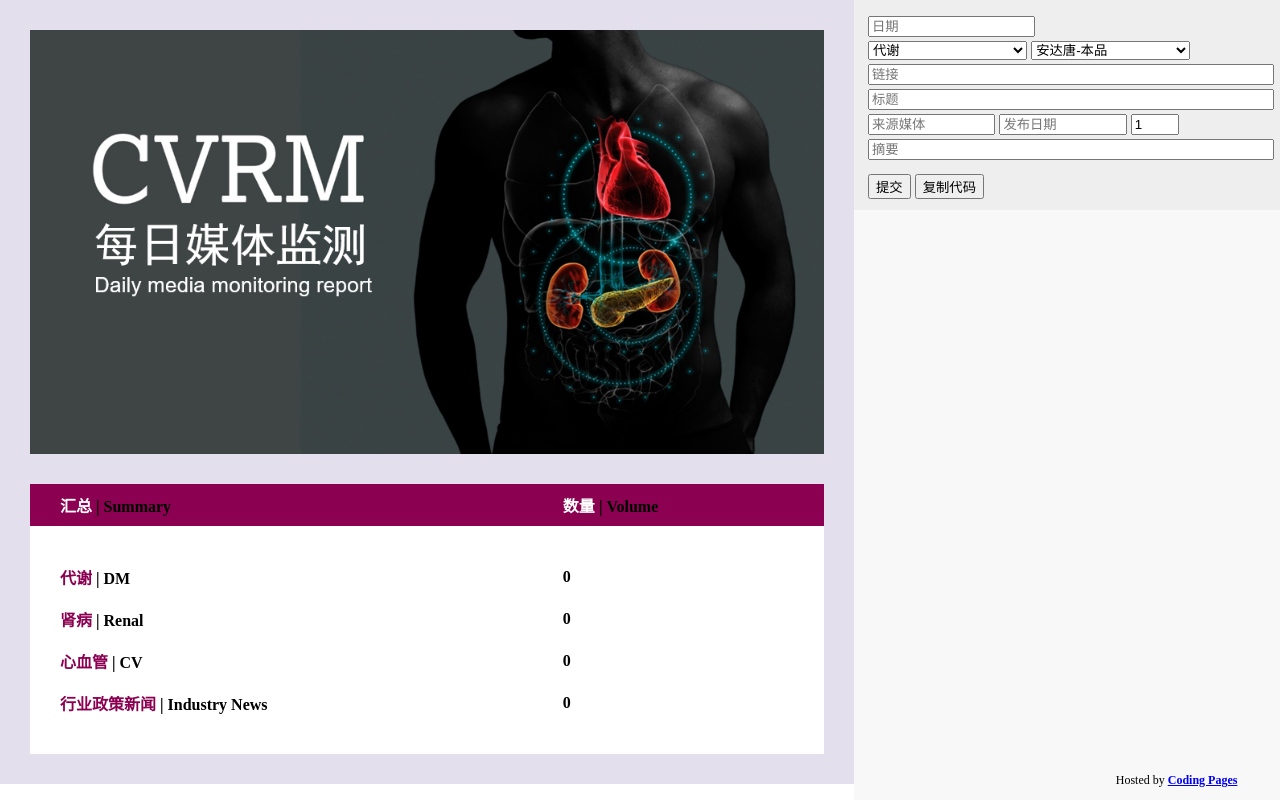
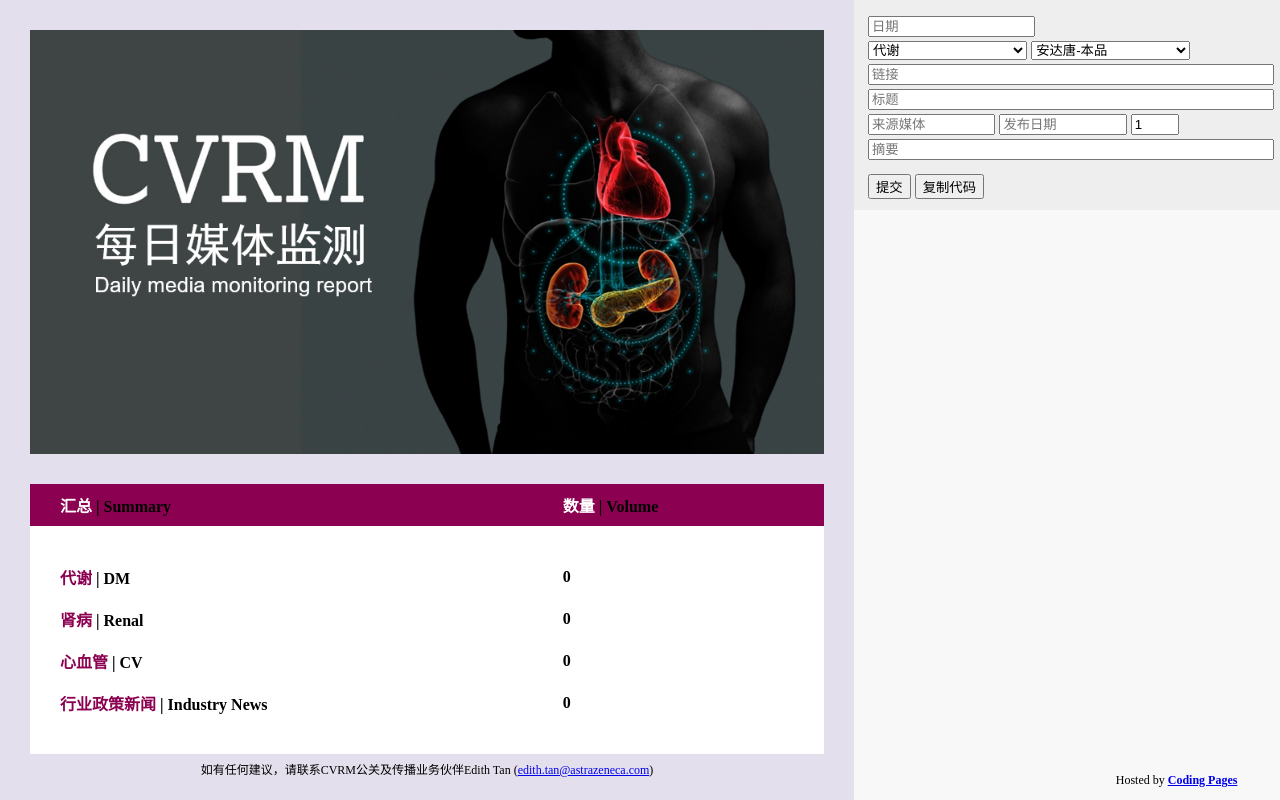
Before and after one commit to newrank-data/cvrm, a plain HTML site: page index.html in a window 1280 px wide. Drawn offline with nearby package versions, Linux system fonts and the light colour scheme; some packages are replaced by stand-ins of ours; a script that the page names is missing.

Commit message:
增加联系方式

```diff
--- a/index.html
+++ b/index.html
@@ -279,6 +279,9 @@
             <td style="background-color: #e4dfec;"></td>
           </tr>
           <!-- Industry 结束 -->
+          <tr>
+            <td colspan="10" style="height: 30px; text-align: center; font-size: 12px;">如有任何建议，请联系CVRM公关及传播业务伙伴Edith Tan (<a href="mailto:edith.tan@astrazeneca.com">edith.tan@astrazeneca.com</a>)</td>
+          </tr>
           <tr>
             <td colspan="10" style="height: 30px;"></td>
           </tr>
```
